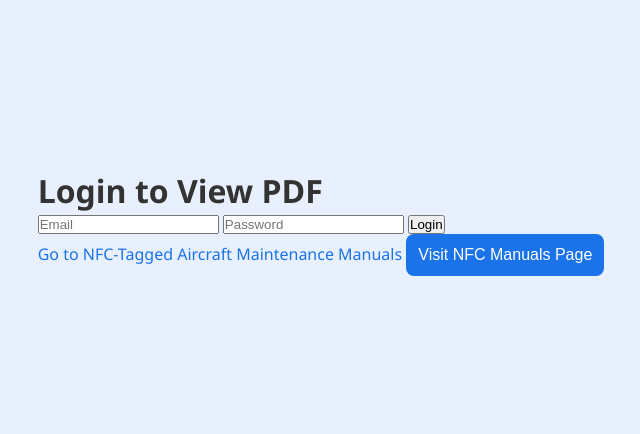
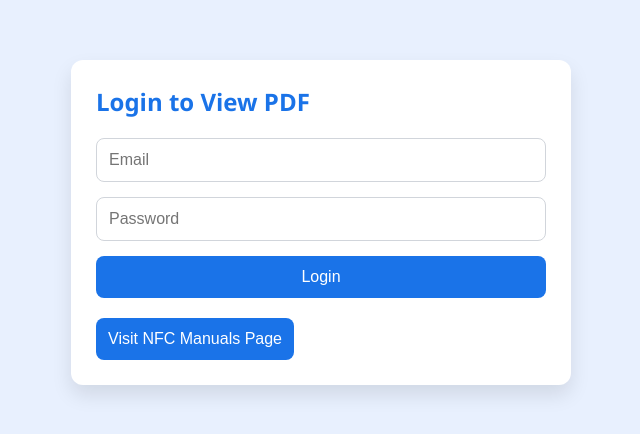
Before and after one commit to ShuKai28/ShuKai28, a plain HTML site: page index.html in a window 1280 px wide. Shown: the part 178-612 px from the top of the page, without its empty margins (319-959 px from the left). Drawn offline with Linux system fonts and the light colour scheme; no server answers.

Commit message:
Update index.html

```diff
--- a/index.html
+++ b/index.html
@@ -27,12 +27,72 @@
       background-color: #e8f0fe; /* Soft blue background */
       color: #333;
     }
-    /* Additional styling for the link or button */
-    .redirect-link {
+    .container {
+      width: 100%;
+      max-width: 500px;
+      background-color: #ffffff;
+      border-radius: 12px;
+      padding: 25px;
+      box-shadow: 0 10px 20px rgba(0, 0, 0, 0.1);
+      transition: transform 0.3s;
+    }
+    .container:hover {
+      transform: translateY(-5px);
+    }
+    h1 {
+      font-size: 24px;
+      margin-bottom: 20px;
+      color: #1a73e8; /* Google blue */
+    }
+    #loginForm {
+      display: flex;
+      flex-direction: column;
+    }
+    input {
+      padding: 12px;
+      margin-bottom: 15px;
+      border: 1px solid #d1d5db;
+      border-radius: 8px;
+      font-size: 16px;
+      outline: none;
+      transition: border-color 0.3s;
+    }
+    input:focus {
+      border-color: #1a73e8;
+    }
+    button {
+      padding: 12px;
+      background-color: #1a73e8;
+      color: #ffffff;
+      font-size: 16px;
+      border: none;
+      border-radius: 8px;
+      cursor: pointer;
+      transition: background-color 0.3s;
+    }
+    button:hover {
+      background-color: #155ab3;
+    }
+    iframe {
+      width: 100%;
+      height: 600px;
+      border: none;
+      border-radius: 8px;
       margin-top: 20px;
-      font-size: 16px;
-      color: #1a73e8;
-      text-decoration: none;
+    }
+    #logoutBtn {
+      padding: 10px;
+      background-color: #d32f2f;
+      color: #ffffff;
+      font-size: 14px;
+      border: none;
+      border-radius: 8px;
+      cursor: pointer;
+      transition: background-color 0.3s;
+      margin-top: 10px;
+    }
+    #logoutBtn:hover {
+      background-color: #b71c1c;
     }
     .redirect-button {
       padding: 12px;
@@ -43,6 +103,7 @@
       border-radius: 8px;
       cursor: pointer;
       transition: background-color 0.3s;
+      margin-top: 20px;
     }
     .redirect-button:hover {
       background-color: #155ab3;
@@ -50,8 +111,6 @@
   </style>
 </head>
 <body>
-  <!-- Your existing HTML structure -->
-
   <!-- Login Section -->
   <div id="loginSection" class="container">
     <h1>Login to View PDF</h1>
@@ -60,21 +119,21 @@
       <input type="password" id="password" placeholder="Password" required>
       <button type="submit">Login</button>
     </form>
-    <!-- Redirect Link -->
-    <a href="https://nfc-tagged-aircraft-maintenance-m-git-ec3670-shukai28s-projects.vercel.app/index.html" class="redirect-link">Go to NFC-Tagged Aircraft Maintenance Manuals</a>
-    <!-- OR a Redirect Button -->
+    <!-- Redirect Button before login -->
     <button class="redirect-button" onclick="window.location.href='https://nfc-tagged-aircraft-maintenance-m-git-ec3670-shukai28s-projects.vercel.app/index.html'">Visit NFC Manuals Page</button>
   </div>
 
-  <!-- PDF Viewer Section -->
+  <!-- PDF Viewer Section after login -->
   <div id="pdfViewer" class="container" style="display: none;">
     <h1>PDF Viewer</h1>
     <iframe src="52___090-1-600.pdf"></iframe>
     <button id="logoutBtn">Logout</button>
+    <!-- Redirect Button after login -->
+    <button class="redirect-button" onclick="window.location.href='https://nfc-tagged-aircraft-maintenance-m-git-ec3670-shukai28s-projects.vercel.app/index.html'">Visit NFC Manuals Page</button>
   </div>
 
   <script type="module">
-    // Your existing Firebase configuration and script
+    // Firebase configuration
     import { initializeApp } from "https://www.gstatic.com/firebasejs/9.17.2/firebase-app.js";
     import { getAuth, signInWithEmailAndPassword, onAuthStateChanged, signOut } from "https://www.gstatic.com/firebasejs/9.17.2/firebase-auth.js";
 
@@ -87,6 +146,7 @@
       appId: "1:127385211914:web:a1ff1a070820e5830ffbf3",
       measurementId: "G-M4B4Q7TJ4D"
     };
+
     // Initialize Firebase
     const app = initializeApp(firebaseConfig);
     const auth = getAuth(app);
```
